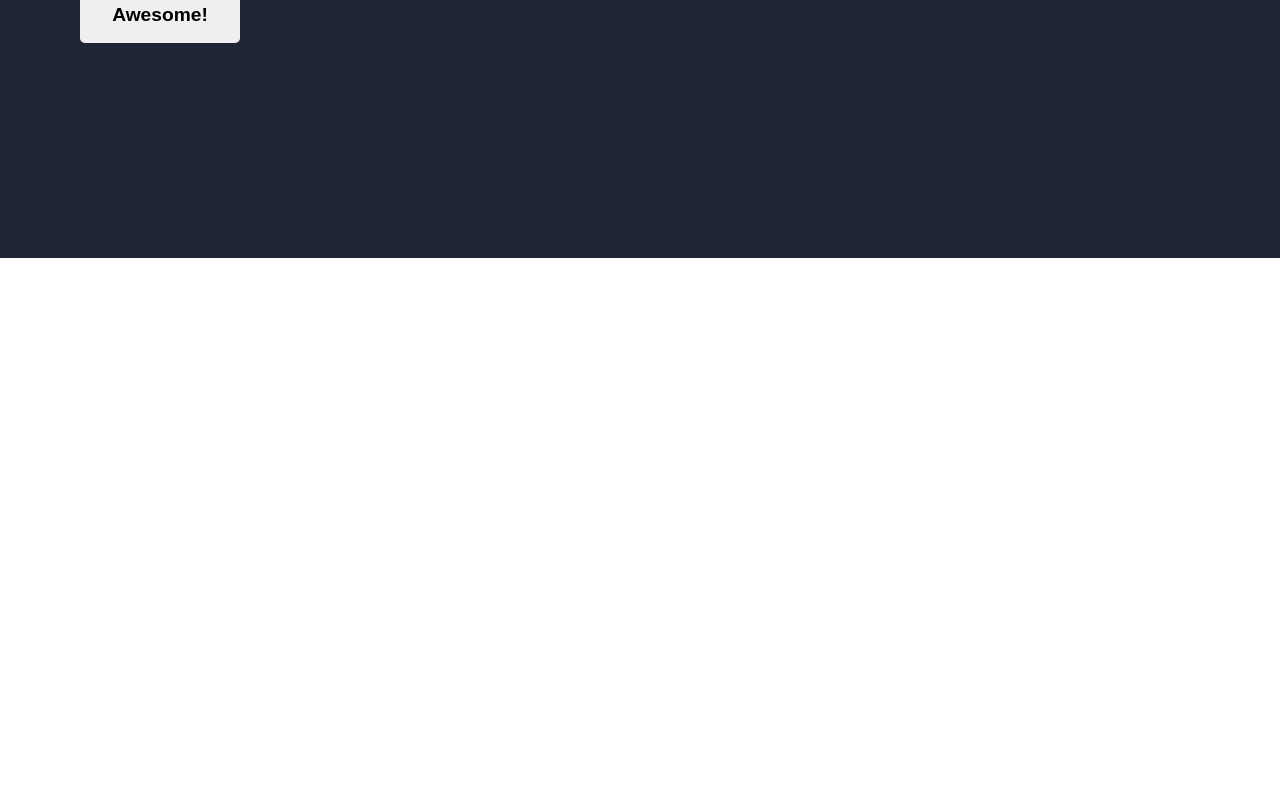
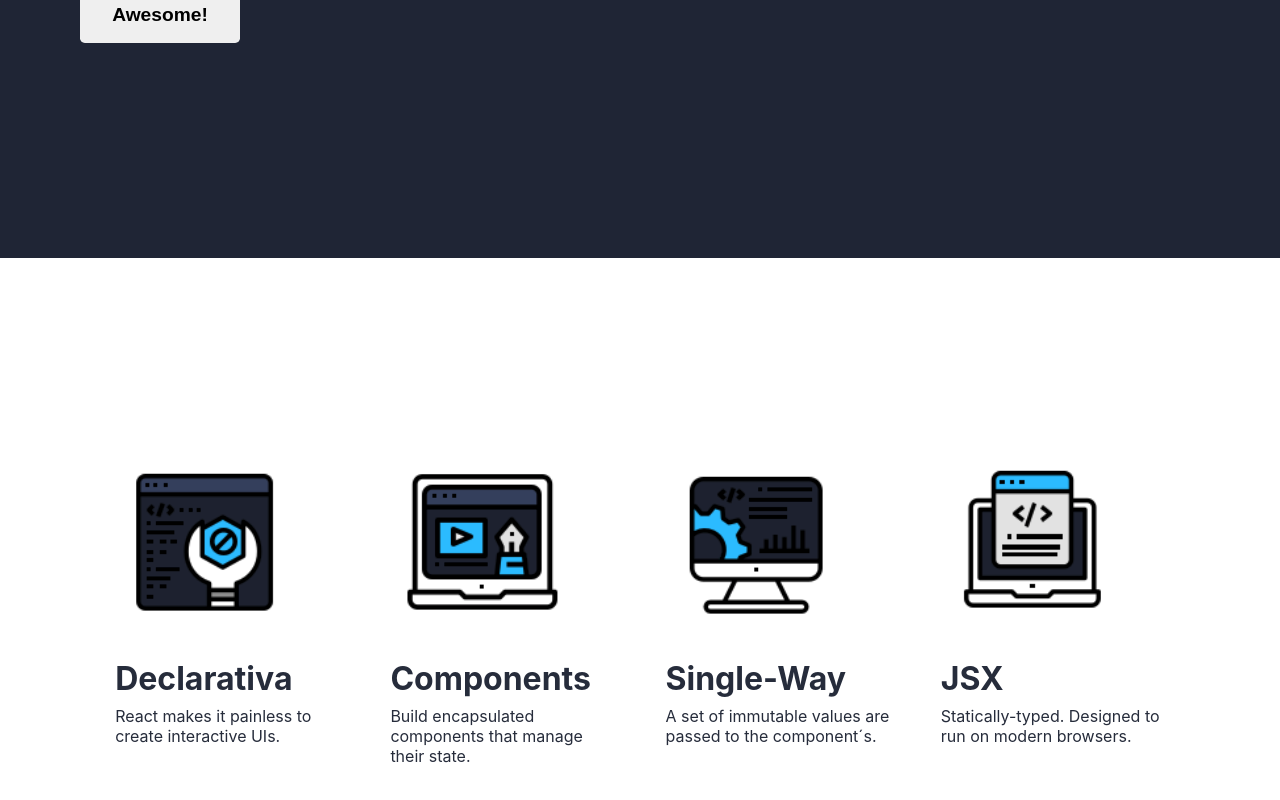
Before and after one commit to tinycarol/lab-hello-ironhack, a React (Create React App) app: page / in a window 1280 px wide. Shown: the part 542-1342 px from the top of the page. Before the commit the page ends 800 px from the top, so only its background shows below. Built offline with nearby package versions, Linux system fonts and the light colour scheme.

Commit message:
features

```diff
--- a/src/App.js
+++ b/src/App.js
@@ -1,10 +1,12 @@
 import './App.css'
 import Hero from './components/hero/Hero.js'
+import Card from './components/card/Card.js'
 
 function App() {
     return (
         <>
             <Hero />
+            <Card />
         </>
     )
 }
--- /dev/null
+++ b/src/components/card/Card.css
@@ -0,0 +1,35 @@
+.container{
+    display: flex;
+    flex-direction: row;
+    justify-content: space-evenly;
+    align-items: flex-center;
+}
+
+.cards-features{
+    display: flex;
+    flex-direction: row;
+    justify-content: space-evenly;
+    align-items: flex-center;
+    margin-top: 12rem;
+    margin-bottom: 12rem;
+    width: 90%;
+}
+
+.feature {
+    display: flex;
+    flex-direction: column;
+    justify-content: flex-start;
+    align-items: baseline;
+    width: 14rem;
+}
+
+.feature h2 {
+    color: #262C3B;
+    font-size: 2rem;
+    margin-bottom: 0;
+}
+
+.feature p{
+    color: #262C3B;
+    margin-top: 0.5rem;
+}
--- /dev/null
+++ b/src/components/card/Card.js
@@ -0,0 +1,42 @@
+import './Card.css'
+
+const featureCards = [
+    {
+        image:'../images/icon1.png',
+        title:'Declarativa',
+        description:'React makes it painless to create interactive UIs.'
+    },
+    {
+        image:'../images/icon2.png',
+        title:'Components',
+        description:'Build encapsulated components that manage their state.'
+    },
+    {
+        image:'../images/icon3.png',
+        title:'Single-Way',
+        description:'A set of immutable values are passed to the component´s.'
+    },
+    {
+        image:'../images/icon4.png',
+        title:'JSX',
+        description:'Statically-typed. Designed to run on modern browsers.'
+    }
+]
+
+function Card() {
+    return(
+            <div className="container">
+        <div className='cards-features'>
+                {featureCards.map((card, index) =>
+                    <div key={card-{index}} className="feature">
+                        <img src={card.image} alt="feature img" />
+                        <h2>{card.title}</h2>
+                        <p>{card.description}</p>
+                    </div>
+                    )}
+        </div>
+            </div>
+    )
+}
+
+export default Card
```
